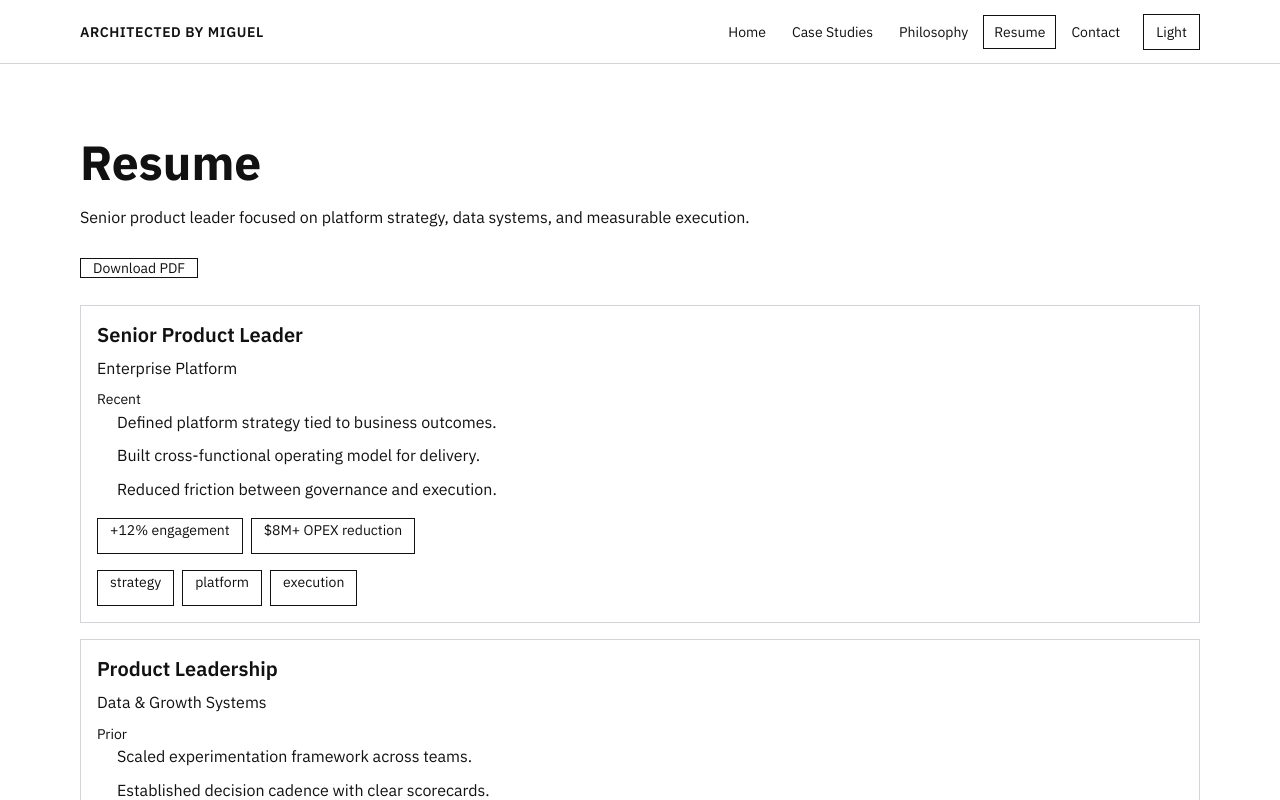
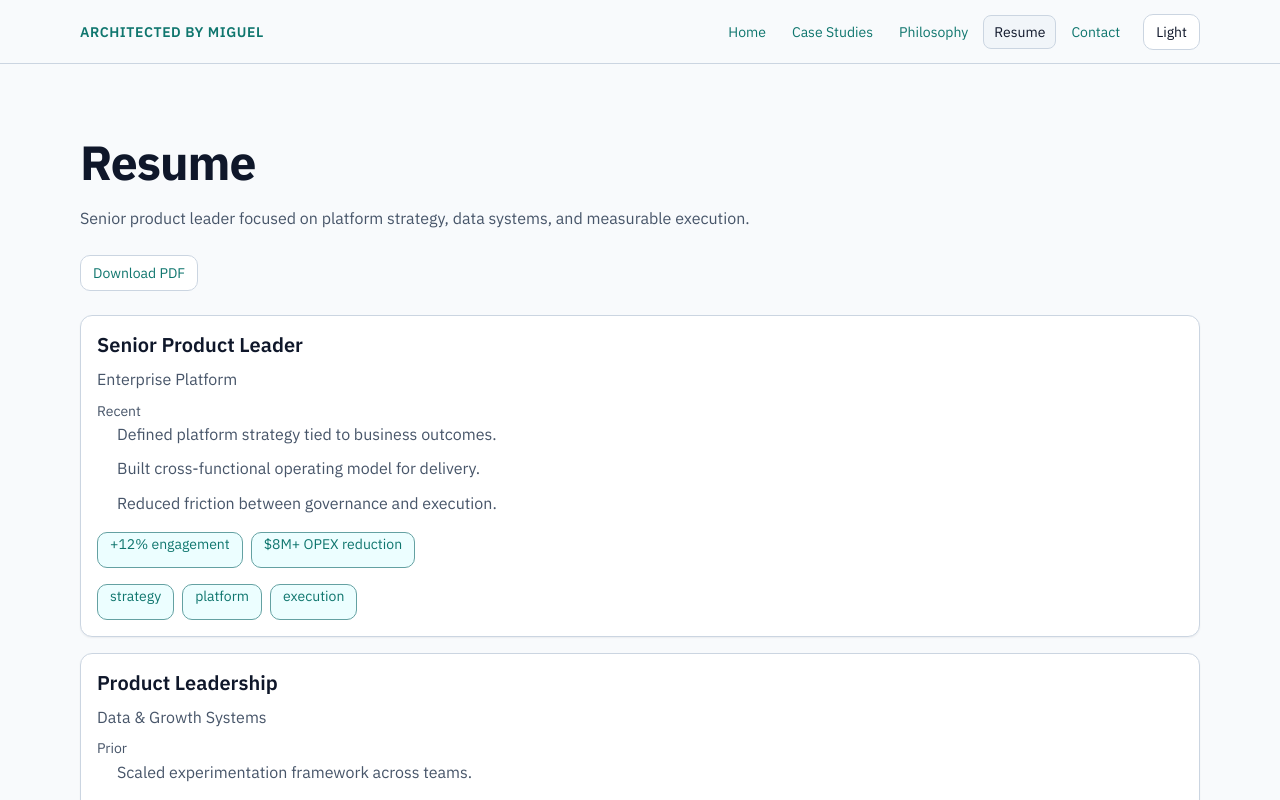
Before and after one commit to delalamamiguel-max/portfolio, a React (Vite) app: page /v2/resume in a window 1280 px wide. Shown: the top 800 px of the page. Built offline with nearby package versions, Linux system fonts and the light colour scheme.

Commit message:
Apply restrained color and motion styling to /v2

```diff
--- a/src/v2.css
+++ b/src/v2.css
@@ -1,7 +1,28 @@
 .v2-root {
+  --v2-bg: #f8fafc;
+  --v2-surface: #ffffff;
+  --v2-surface-soft: #f1f5f9;
+  --v2-text: #0f172a;
+  --v2-muted: #475569;
+  --v2-border: #cbd5e1;
+  --v2-accent: #0f766e;
+  --v2-accent-soft: #ecfeff;
+  --v2-shadow: 0 1px 2px rgba(15, 23, 42, 0.06);
   min-height: 100vh;
-  background: #fff;
-  color: #111;
+  background: var(--v2-bg);
+  color: var(--v2-text);
+}
+
+html.theme-dark .v2-root {
+  --v2-bg: #0b1220;
+  --v2-surface: #111a2b;
+  --v2-surface-soft: #0f172a;
+  --v2-text: #e2e8f0;
+  --v2-muted: #94a3b8;
+  --v2-border: #334155;
+  --v2-accent: #2dd4bf;
+  --v2-accent-soft: rgba(45, 212, 191, 0.12);
+  --v2-shadow: 0 1px 2px rgba(2, 6, 23, 0.45);
 }
 
 .v2-root * {
@@ -21,8 +42,9 @@
   position: sticky;
   top: 0;
   height: 64px;
-  border-bottom: 1px solid #d1d5db;
-  background: #fff;
+  border-bottom: 1px solid var(--v2-border);
+  background: color-mix(in srgb, var(--v2-bg) 92%, transparent);
+  backdrop-filter: blur(8px);
   z-index: 20;
 }
 
@@ -36,7 +58,7 @@
 
 .v2-brand {
   text-decoration: none;
-  color: inherit;
+  color: var(--v2-text);
   font-size: 14px;
   font-weight: 600;
   letter-spacing: 0.04em;
@@ -63,14 +85,26 @@
   display: inline-block;
   padding: 8px 10px;
   text-decoration: none;
-  color: inherit;
+  color: var(--v2-muted);
   font-size: 14px;
   line-height: 1.2;
   border: 1px solid transparent;
+  border-radius: 8px;
+  transition: color 180ms ease, border-color 180ms ease, background-color 180ms ease;
+}
+
+.v2-nav-list a:hover,
+.v2-nav-list a:focus-visible {
+  color: var(--v2-text);
+  border-color: var(--v2-border);
+  background: var(--v2-surface-soft);
+  outline: none;
 }
 
 .v2-nav-list a[aria-current="page"] {
-  border-color: #111;
+  color: var(--v2-text);
+  border-color: var(--v2-border);
+  background: var(--v2-surface-soft);
 }
 
 .v2-theme-toggle,
@@ -81,9 +115,9 @@
 .v2-select,
 .v2-chip,
 .v2-filter {
-  border: 1px solid #111;
-  background: #fff;
-  color: inherit;
+  border: 1px solid var(--v2-border);
+  background: var(--v2-surface);
+  color: var(--v2-text);
 }
 
 .v2-theme-toggle,
@@ -94,12 +128,47 @@
   min-height: 36px;
   padding: 0 12px;
   font-size: 14px;
+  border-radius: 10px;
+}
+
+.v2-theme-toggle,
+.v2-menu-btn,
+.v2-btn,
+.v2-filter {
+  transition: border-color 180ms ease, background-color 180ms ease, transform 180ms ease;
+}
+
+.v2-theme-toggle:hover,
+.v2-menu-btn:hover,
+.v2-btn:hover,
+.v2-filter:hover,
+.v2-theme-toggle:focus-visible,
+.v2-menu-btn:focus-visible,
+.v2-btn:focus-visible,
+.v2-filter:focus-visible {
+  border-color: color-mix(in srgb, var(--v2-border) 65%, var(--v2-accent));
+  background: var(--v2-surface-soft);
+  outline: none;
+}
+
+.v2-btn {
+  text-decoration: none;
+  display: inline-flex;
+  align-items: center;
+  justify-content: center;
+}
+
+.v2-inline-actions .v2-btn:first-child {
+  background: var(--v2-accent-soft);
+  border-color: color-mix(in srgb, var(--v2-border) 45%, var(--v2-accent));
+  color: color-mix(in srgb, var(--v2-accent) 85%, var(--v2-text));
 }
 
 .v2-mobile-nav {
   display: none;
-  border-top: 1px solid #d1d5db;
+  border-top: 1px solid var(--v2-border);
   padding: 8px 0;
+  background: var(--v2-bg);
 }
 
 .v2-mobile-nav.is-open {
@@ -110,18 +179,25 @@
   display: block;
   padding: 10px 0;
   text-decoration: none;
-  color: inherit;
-  border-bottom: 1px solid #e5e7eb;
+  color: var(--v2-muted);
+  border-bottom: 1px solid var(--v2-border);
+}
+
+.v2-mobile-nav a[aria-current="page"] {
+  color: var(--v2-text);
 }
 
 .v2-section {
   padding: 56px 0;
+  animation: v2-fade-up 260ms ease both;
 }
 
 .v2-eyebrow {
   margin: 0;
   font-size: 14px;
   line-height: 1.4;
+  color: var(--v2-accent);
+  font-weight: 500;
 }
 
 .v2-h1,
@@ -138,12 +214,14 @@
   font-size: clamp(2rem, 5vw, 3rem);
   line-height: 1.1;
   font-weight: 700;
+  letter-spacing: -0.02em;
 }
 
 .v2-h2 {
   font-size: clamp(1.5rem, 3vw, 2rem);
   line-height: 1.2;
   font-weight: 700;
+  letter-spacing: -0.01em;
 }
 
 .v2-h3 {
@@ -160,12 +238,14 @@
 
 .v2-body {
   font-size: 1rem;
-  line-height: 1.6;
+  line-height: 1.65;
+  color: var(--v2-muted);
 }
 
 .v2-caption {
   font-size: 0.875rem;
   line-height: 1.45;
+  color: var(--v2-muted);
 }
 
 .v2-stack-8 > * + * { margin-top: 8px; }
@@ -190,14 +270,38 @@
 .v2-form,
 .v2-block,
 .v2-anchor-nav {
-  border: 1px solid #d1d5db;
+  border: 1px solid var(--v2-border);
+  background: var(--v2-surface);
   padding: 16px;
+  border-radius: 12px;
+  box-shadow: var(--v2-shadow);
+}
+
+.v2-card,
+.v2-quote,
+.v2-cta,
+.v2-block {
+  transition: border-color 180ms ease, transform 180ms ease;
+}
+
+.v2-card:hover,
+.v2-quote:hover,
+.v2-cta:hover,
+.v2-block:hover {
+  border-color: color-mix(in srgb, var(--v2-border) 60%, var(--v2-accent));
+  transform: translateY(-1px);
 }
 
 .v2-tags {
   display: flex;
   flex-wrap: wrap;
   gap: 8px;
+}
+
+.v2-chip {
+  color: var(--v2-accent);
+  background: var(--v2-accent-soft);
+  border-color: color-mix(in srgb, var(--v2-border) 45%, var(--v2-accent));
 }
 
 .v2-list {
@@ -228,11 +332,39 @@
   min-height: 40px;
   padding: 8px 10px;
   font-size: 16px;
+  border-radius: 10px;
 }
 
 .v2-textarea {
   min-height: 128px;
   resize: vertical;
+}
+
+.v2-root a {
+  color: var(--v2-accent);
+  text-underline-offset: 2px;
+}
+
+.v2-root a:hover,
+.v2-root a:focus-visible {
+  color: color-mix(in srgb, var(--v2-accent) 85%, var(--v2-text));
+  outline: none;
+}
+
+.v2-root :focus-visible {
+  outline: 2px solid color-mix(in srgb, var(--v2-accent) 70%, var(--v2-text));
+  outline-offset: 2px;
+}
+
+@keyframes v2-fade-up {
+  from {
+    opacity: 0;
+    transform: translateY(6px);
+  }
+  to {
+    opacity: 1;
+    transform: translateY(0);
+  }
 }
 
 @media (max-width: 900px) {
@@ -276,3 +408,20 @@
     padding: 72px 0;
   }
 }
+
+@media (prefers-reduced-motion: reduce) {
+  .v2-section {
+    animation: none;
+  }
+
+  .v2-card,
+  .v2-quote,
+  .v2-cta,
+  .v2-block,
+  .v2-theme-toggle,
+  .v2-menu-btn,
+  .v2-btn,
+  .v2-filter {
+    transition: none;
+  }
+}
```
Also changed, not shown: 2 other files (tests, documents, lock files or other folders).
